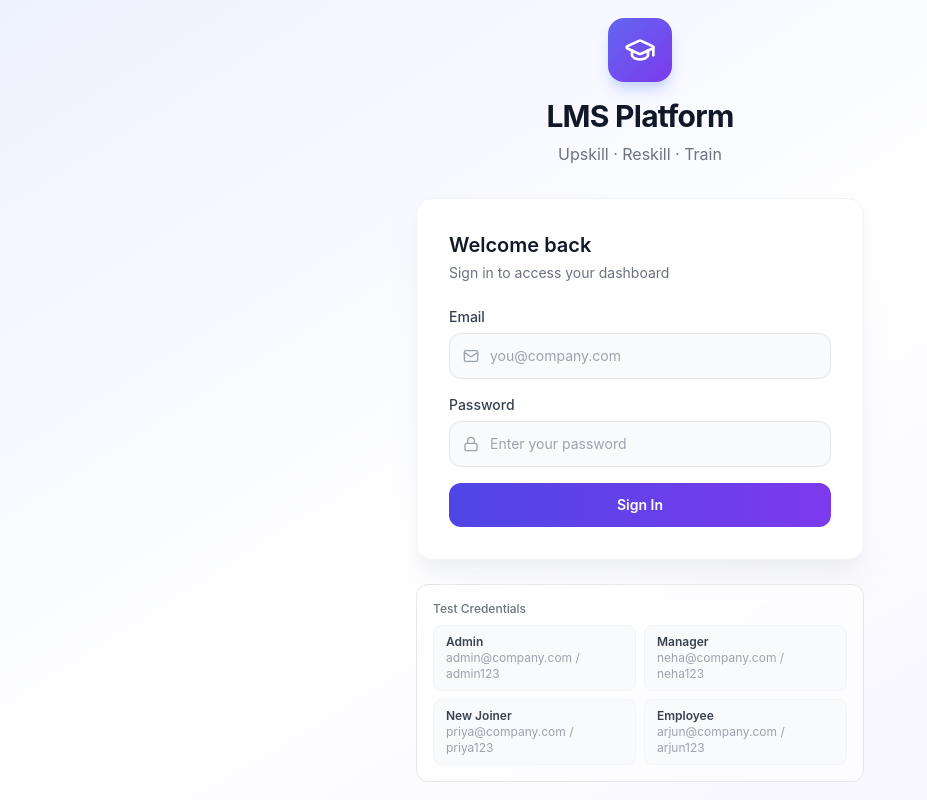
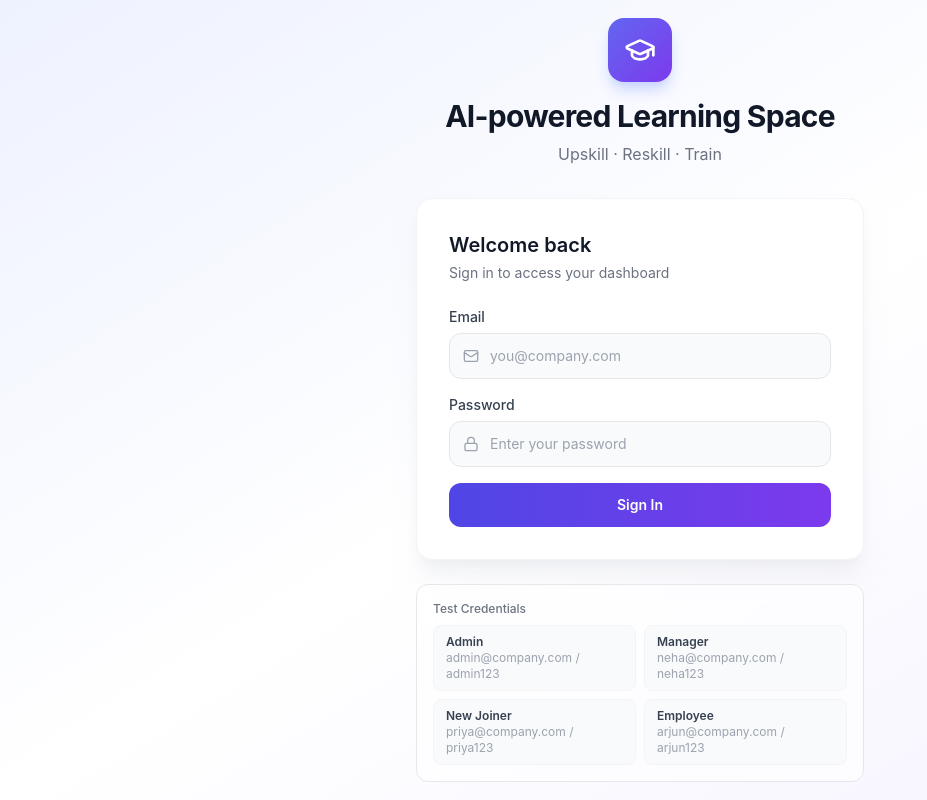
Before and after one commit to Imochaautomation/LMS-Learning-Management-System-, a React (Vite) app in the folder UI/: page /login in a window 1280 px wide. Shown: the whole page, without its empty margins (0-927 px from the left). Built offline with nearby package versions, Linux system fonts and the light colour scheme; no server answers.

Commit message:
rebrand: rename LMS Platform to AI-powered Learning Space

```diff
--- a/UI/src/components/layout/Sidebar.jsx
+++ b/UI/src/components/layout/Sidebar.jsx
@@ -58,7 +58,7 @@ export default function Sidebar() {
       <div className="p-5 border-b border-gray-100">
         <div className="flex items-center gap-2 mb-1">
           <GraduationCap className="w-7 h-7 text-indigo-600" />
-          <span className="font-bold text-lg text-gray-900">LMS Platform</span>
+          <span className="font-bold text-lg text-gray-900">AI-powered Learning Space</span>
         </div>
         <p className="text-xs text-gray-400">Upskill &middot; Reskill &middot; Train</p>
       </div>
--- a/UI/src/pages/Auth/LoginPage.jsx
+++ b/UI/src/pages/Auth/LoginPage.jsx
@@ -51,7 +51,7 @@ export default function LoginPage() {
           <div className="inline-flex items-center justify-center w-16 h-16 rounded-2xl bg-gradient-to-br from-indigo-500 to-violet-600 shadow-lg shadow-indigo-200 mb-4">
             <GraduationCap className="w-8 h-8 text-white" />
           </div>
-          <h1 className="text-3xl font-bold text-gray-900 tracking-tight">LMS Platform</h1>
+          <h1 className="text-3xl font-bold text-gray-900 tracking-tight">AI-powered Learning Space</h1>
           <p className="text-gray-500 mt-2">Upskill &middot; Reskill &middot; Train</p>
         </div>
 
--- a/UI/src/pages/Home/HomePage.jsx
+++ b/UI/src/pages/Home/HomePage.jsx
@@ -54,7 +54,7 @@ export default function HomePage() {
           <div className="inline-flex items-center gap-2 mb-4">
             <GraduationCap className="w-10 h-10 text-indigo-600" />
           </div>
-          <h1 className="text-4xl font-bold text-gray-900 mb-3">LMS Platform</h1>
+          <h1 className="text-4xl font-bold text-gray-900 mb-3">AI-powered Learning Space</h1>
           <p className="text-lg text-gray-500 max-w-xl mx-auto">
             Upskill, Reskill, and Train — one platform for onboarding and career growth.
           </p>
```
